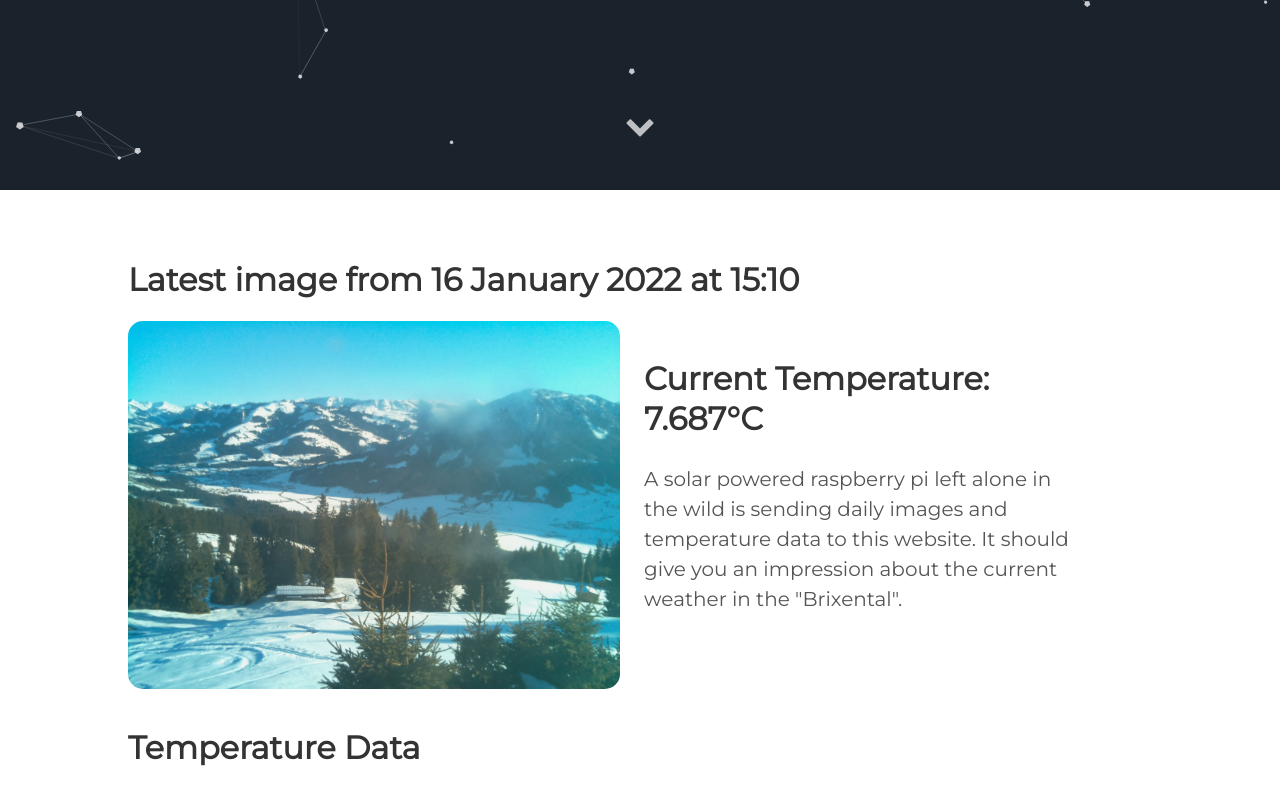
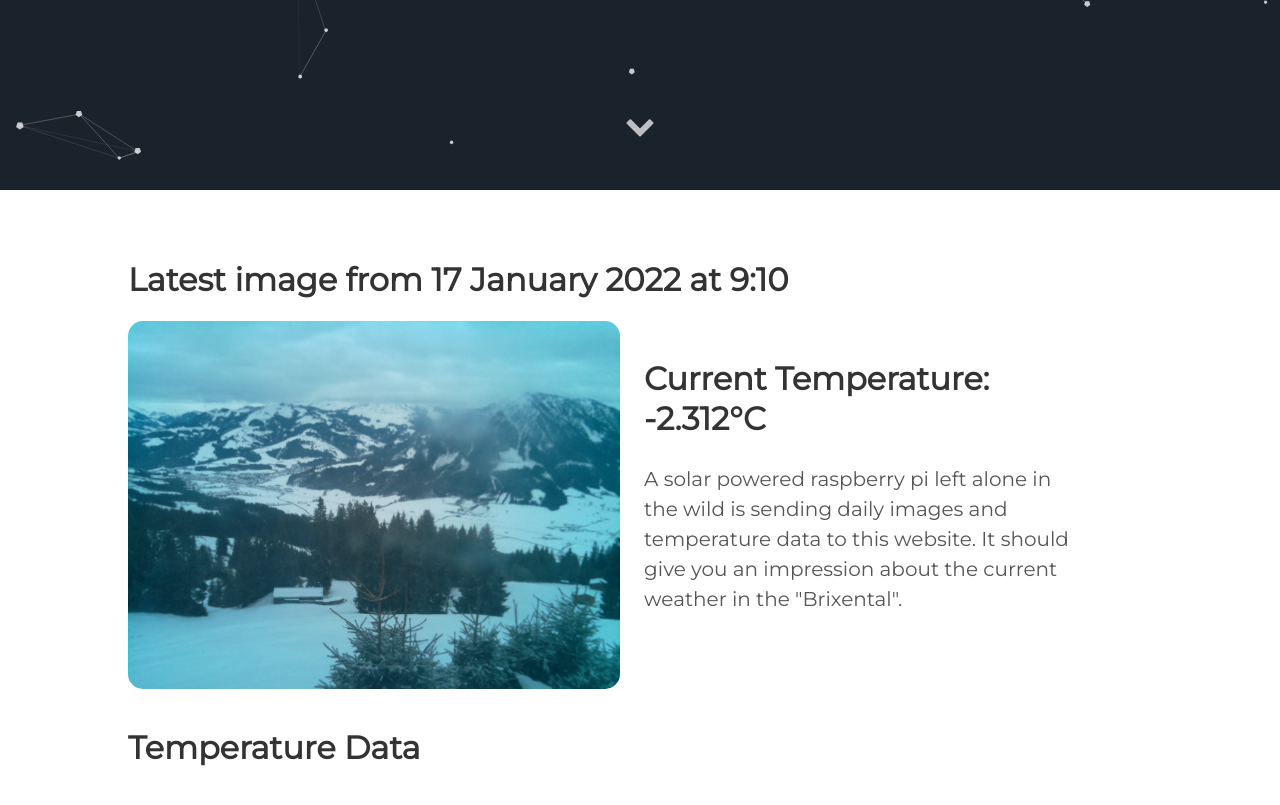
Before and after one commit to vektorious/vektorious.github.io, a Jekyll site: the page built from resources/huette.md, in a window 1280 px wide and 900 px high, scrolled down 710 px. Shown: the top 805 px of the window. Built offline with Jekyll 4.4.1, drawn with Linux system fonts in a browser that asks for light colours.

Commit message:
I'm a bot beep boop

```diff
--- a/resources/huette.md
+++ b/resources/huette.md
@@ -6,13 +6,13 @@
 description: 'Live image from the Austrian alps'
 twitter_text: ' '
 ---
-## Latest image from 16 January 2022 at 15:10
+## Latest image from 17 January 2022 at  9:10
 <div class="huette">
   <div class="huette-image">
     <img src="{{ "/assets/img/huette.jpg" | prepend: site.baseurl }}">
   </div>
   <div class="huette-text">
-        <h2>Current Temperature: 7.687°C</h2>
+        <h2>Current Temperature: -2.312°C</h2>
         <p>A solar powered raspberry pi left alone in the wild is sending daily images and temperature data to this website. It should give you an impression about the current weather in the "Brixental".</p>
 
   </div>
```
Also changed, not shown: rpi-script/2022-01-17_090931.txt (renamed from rpi-script/2022-01-16_150931.txt, +5 -5 lines), rpi-script/huette.md (+2 -2 lines), assets/img/huette.jpg, assets/img/temp_plot.png, rpi-script/temp_plot.png, 1 other file.
